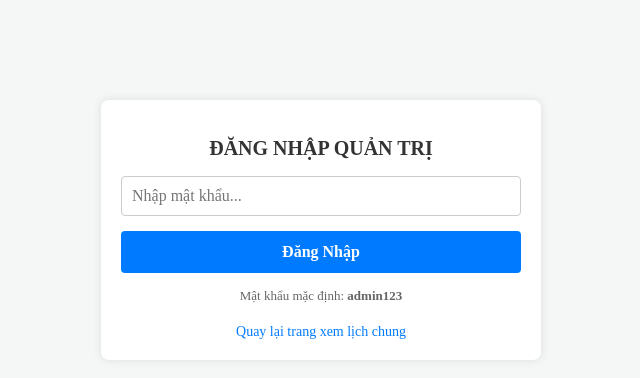
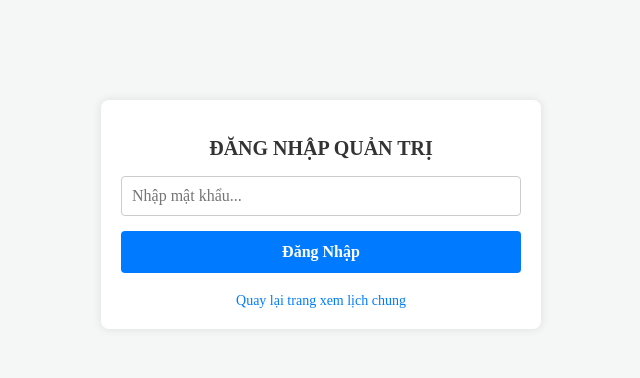
Before and after one commit to pnkttcntt/lich-truc-nhat, a plain HTML site: page admin.html in a window 1280 px wide. Shown: the whole page, without its empty margins (319-959 px from the left). Drawn offline with Linux system fonts and the light colour scheme.

Commit message:
admin.html

```diff
--- a/admin.html
+++ b/admin.html
@@ -48,7 +48,6 @@
     <h2>ĐĂNG NHẬP QUẢN TRỊ</h2>
     <input type="password" id="admin-pass-input" placeholder="Nhập mật khẩu..." onkeypress="handleLoginKeyPress(event)">
     <button onclick="verifyLogin()">Đăng Nhập</button>
-    <p style="font-size: 13px; color: #666; margin-top: 15px;">Mật khẩu mặc định: <b>admin123</b></p>
     <div style="margin-top: 20px;"><a href="index.html" style="color: #007bff; text-decoration: none; font-size: 14px;">Quay lại trang xem lịch chung</a></div>
 </div>
 
```
